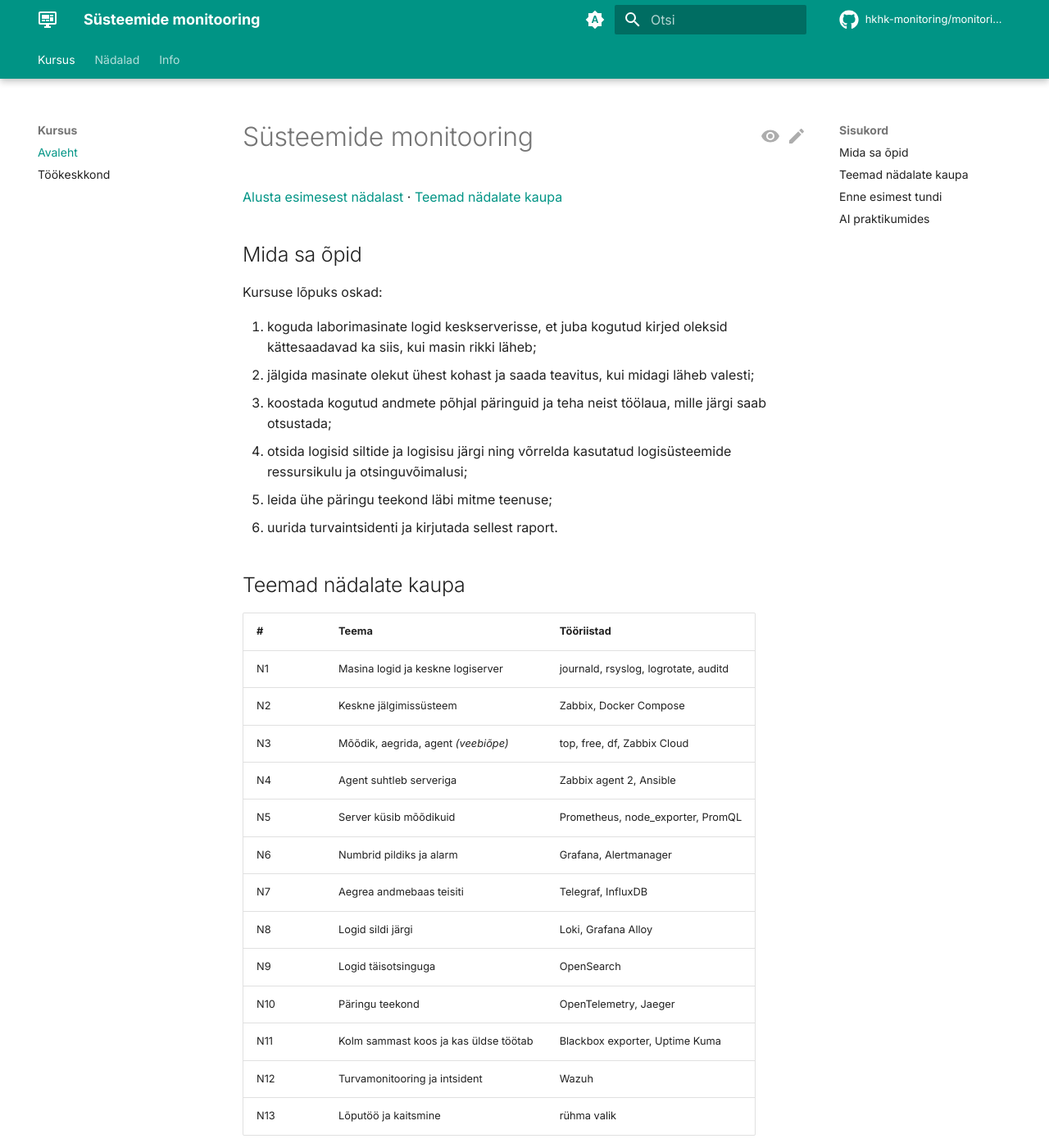
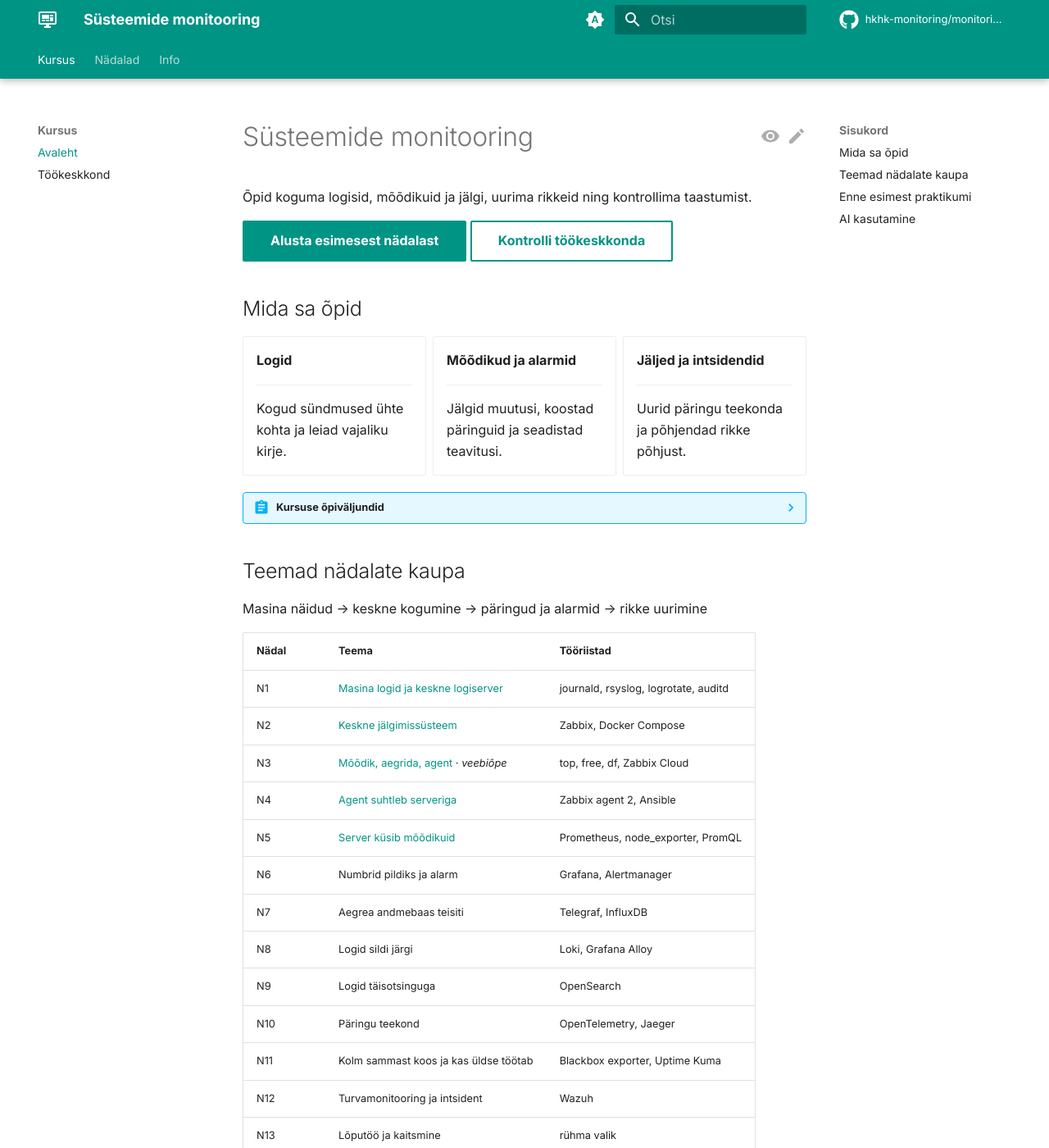
Before and after one commit to hkhk-monitoring/monitoring, an MkDocs documentation site: the page built from docs/index.md, in a window 1280 px wide and 1400 px high. Shown: the whole window at 82% size. Built offline with MkDocs 1.6.1 and Material for MkDocs 9.7.7, drawn with Linux system fonts in a browser that asks for light colours; comment, search, counter and statistics services are not loaded; some of the changed text lies outside the part shown.

Commit message:
Avaleht; kujundus

```diff
--- a/docs/index.md
+++ b/docs/index.md
@@ -1,27 +1,61 @@
+---
+tags:
+  - Info
+  - Monitooring
+---
+
 # Süsteemide monitooring
 
-[Alusta esimesest nädalast](week01/lecture.md) · [Teemad nädalate kaupa](#teemad-nadalate-kaupa)
+Õpid koguma logisid, mõõdikuid ja jälgi, uurima rikkeid ning kontrollima taastumist.
+
+[Alusta esimesest nädalast](week01/lecture.md){ .md-button .md-button--primary }
+[Kontrolli töökeskkonda](kodulabor.md){ .md-button }
 
 ## Mida sa õpid
 
-Kursuse lõpuks oskad:
+<div class="grid cards" markdown>
 
-1. koguda laborimasinate logid keskserverisse, et juba kogutud kirjed oleksid kättesaadavad ka siis, kui masin rikki läheb;
-2. jälgida masinate olekut ühest kohast ja saada teavitus, kui midagi läheb valesti;
-3. koostada kogutud andmete põhjal päringuid ja teha neist töölaua, mille järgi saab otsustada;
-4. otsida logisid siltide ja logisisu järgi ning võrrelda kasutatud logisüsteemide ressursikulu ja otsinguvõimalusi;
-5. leida ühe päringu teekond läbi mitme teenuse;
-6. uurida turvaintsidenti ja kirjutada sellest raport.
+-   **Logid**
+
+    ---
+
+    Kogud sündmused ühte kohta ja leiad vajaliku kirje.
+
+-   **Mõõdikud ja alarmid**
+
+    ---
+
+    Jälgid muutusi, koostad päringuid ja seadistad teavitusi.
+
+-   **Jäljed ja intsidendid**
+
+    ---
+
+    Uurid päringu teekonda ja põhjendad rikke põhjust.
+
+</div>
+
+??? abstract "Kursuse õpiväljundid"
+    Kursuse lõpuks oskad:
+
+    1. koguda laborimasinate logid keskserverisse, et juba kogutud kirjed oleksid kättesaadavad ka siis, kui masin rikki läheb;
+    2. jälgida masinate olekut ühest kohast ja saada teavitus, kui midagi läheb valesti;
+    3. koostada kogutud andmete põhjal päringuid ja teha neist töölaua, mille järgi saab otsustada;
+    4. otsida logisid siltide ja logisisu järgi ning võrrelda kasutatud logisüsteemide ressursikulu ja otsinguvõimalusi;
+    5. leida ühe päringu teekond läbi mitme teenuse;
+    6. uurida turvaintsidenti ja kirjutada sellest raport.
 
 ## Teemad nädalate kaupa
 
-| # | Teema | Tööriistad |
+Masina näidud → keskne kogumine → päringud ja alarmid → rikke uurimine
+
+| Nädal | Teema | Tööriistad |
 |---|---|---|
-| N1 | Masina logid ja keskne logiserver | journald, rsyslog, logrotate, auditd |
-| N2 | Keskne jälgimissüsteem | Zabbix, Docker Compose |
-| N3 | Mõõdik, aegrida, agent *(veebiõpe)* | top, free, df, Zabbix Cloud |
-| N4 | Agent suhtleb serveriga | Zabbix agent 2, Ansible |
-| N5 | Server küsib mõõdikuid | Prometheus, node_exporter, PromQL |
+| N1 | [Masina logid ja keskne logiserver](week01/lecture.md) | journald, rsyslog, logrotate, auditd |
+| N2 | [Keskne jälgimissüsteem](week02/lecture.md) | Zabbix, Docker Compose |
+| N3 | [Mõõdik, aegrida, agent](week03/lecture.md) · *veebiõpe* | top, free, df, Zabbix Cloud |
+| N4 | [Agent suhtleb serveriga](week04/lecture.md) | Zabbix agent 2, Ansible |
+| N5 | [Server küsib mõõdikuid](week05/lecture.md) | Prometheus, node_exporter, PromQL |
 | N6 | Numbrid pildiks ja alarm | Grafana, Alertmanager |
 | N7 | Aegrea andmebaas teisiti | Telegraf, InfluxDB |
 | N8 | Logid sildi järgi | Loki, Grafana Alloy |
@@ -31,21 +65,30 @@ Kursuse lõpuks oskad:
 | N12 | Turvamonitooring ja intsident | Wazuh |
 | N13 | Lõputöö ja kaitsmine | rühma valik |
 
-## Enne esimest tundi
-
-Töökeskkond on sama, mis automatiseerimise kursusel. Enne esimest tundi kontrolli, et:
-
-- `ssh proxmox1`, `ssh proxmox2` ja `ssh proxmox3` töötavad SSH-võtmega autentides;
-- arvutis on Ansible ja VS Code.
-
-Kui mõni neist ei tööta, järgi lehte [Töökeskkond](kodulabor.md).
-
 Ülesannete tähtajad ja esitamise lingid leiad Classroom 50-st.
 
-## AI praktikumides
+## Enne esimest praktikumi
 
-| Võib | Ei või | Kuidas tõendad oma tööd |
-|---|---|---|
-| küsida AI-lt, mida käsk, konfiguratsiooni võti või veateade tähendab | kasutada AI-agenti, mis muudab faile või käivitab käske sinu eest, ka siis, kui kinnitad selle tegevused ise (näiteks Copiloti agent mode, Codex, Claude Code) | iga esitatud käsu ja konfiguratsiooni kohta oskad öelda, mida see teeb, miks seda kasutad ja kuidas tulemust kontrollisid |
+!!! info "Kontrolli töökeskkonda"
+    - Kontrolli SSH-ühendusi kõigi kolme laborimasinaga (`proxmox1`, `proxmox2`, `proxmox3`).
+    - Kontrolli Ansible'i olemasolu ja ligipääsu.
+    - Kodust töötades ühenda VPN.
 
-Laboritahvli tähelepanek, näiteks agendi jäljed logis, võib olla põhjus lisakontrolliks. Juhendist kopeeritud käsud ei ole rikkumine. Lisakontrolli teate saad oma repositooriumi issue's: lepi õpetajaga 7 päeva jooksul kokku 2-minutiline suuline kontroll, kus selgitad valitud käsku või konfiguratsiooni ja näitad tulemust. Kui kontrollis ei õnnestu oskust tõendada, teed praktikumi uuesti õpetaja juures. Kui sa ei saa kontrolli ajal osaleda, lepi uus aeg kokku enne tähtaega. Kehtib alates N3-st.
+    [Ava töökeskkonna eelkontroll](kodulabor.md)
+
+## AI kasutamine
+
+AI võib aidata sul selgitust leida. Oma lahendust pead oskama ise põhjendada: mida iga käsk ja konfiguratsioon teeb, miks seda kasutad ja kuidas tulemust kontrollisid.
+
+**Lubatud**
+
+- küsida AI-lt, mida käsk, konfiguratsiooni võti või veateade tähendab;
+- kasutada juhendi käsuplokke.
+
+**Pole lubatud**
+
+- kasutada AI-agenti, mis muudab faile või käivitab käske sinu eest, ka siis, kui kinnitad selle tegevused ise (näiteks Copiloti agent mode, Codex, Claude Code);
+- esitada käsku või konfiguratsiooni, mille toimimist sa ei oska selgitada.
+
+??? note "Kuidas käib oma töö selgitamine?"
+    Laboritahvli tähelepanek, näiteks agendi jäljed logis, võib olla põhjus lisakontrolliks. Juhendist kopeeritud käsud ei ole rikkumine. Lisakontrolli teate saad oma repositooriumi issue's: lepi õpetajaga 7 päeva jooksul kokku 2-minutiline suuline kontroll, kus selgitad valitud käsku või konfiguratsiooni ja näitad tulemust. Kui kontrollis ei õnnestu oskust tõendada, teed praktikumi uuesti õpetaja juures. Kui sa ei saa kontrolli ajal osaleda, lepi uus aeg kokku enne tähtaega. Reeglid kehtivad alates N3-st.
--- a/docs/stylesheets/extra.css
+++ b/docs/stylesheets/extra.css
@@ -72,3 +72,6 @@
   .hero-content .btn-primary,
   .hero-content .btn-secondary { display: block; margin: 0.6rem auto; width: 220px; }
 }
+
+/* Avalehe kaardid: kolm ühes reas, kitsal ekraanil üksteise all */
+.md-typeset .grid.cards { grid-template-columns: repeat(auto-fit, minmax(10rem, 1fr)); }
```
